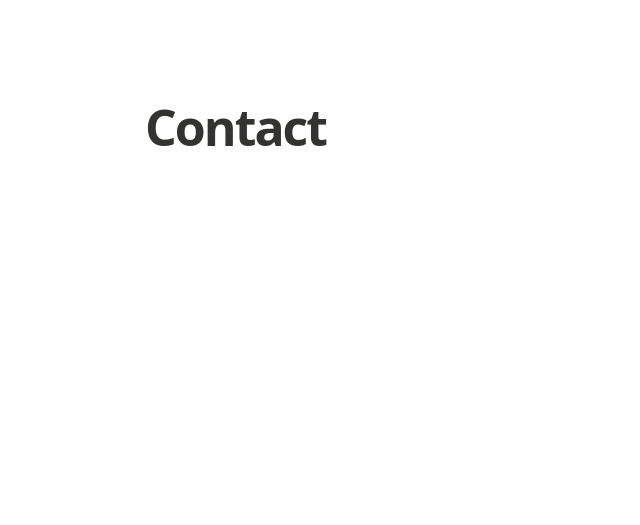
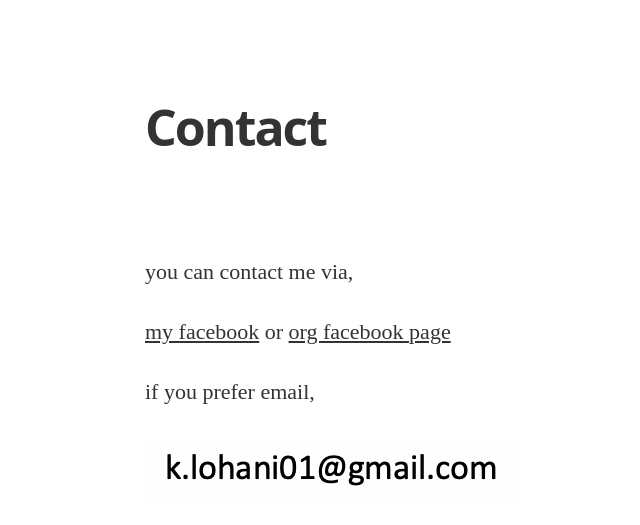
Before and after one commit to aawaraorg/aawaraorg.github.io, a Jekyll site: the page built from pages/contact.md, in a window 1280 px wide. Shown: the top 525 px of the page, without its empty margins (175-815 px from the left). Built offline with Jekyll 4.4.1, drawn with Linux system fonts in a browser that asks for light colours; nearby versions of some CDN libraries; some web fonts are replaced.

Commit message:
added contact info

```diff
--- a/_layouts/shikshya-dikshya.html
+++ b/_layouts/shikshya-dikshya.html
@@ -24,7 +24,11 @@
       </p>
       &nbsp;
       <p>
-        <iframe width="650" height="315" src="http://www.youtube.com/embed/dQw4w9WgXcQ" frameborder="0" allowfullscreen></iframe>
+        <!-- <iframe width="650" height="315" src="http://www.youtube.com/embed/dQw4w9WgXcQ" frameborder="0" allowfullscreen></iframe> -->
+        <video width="320" height="240" controls src="http://www.youtube.com/embed/dQw4w9WgXcQ">
+          <!-- <source src="http://www.youtube.com/embed/dQw4w9WgXcQ"> -->
+          Your browser does not support the video tag.
+        </video>
       </p>
 
       <div class="custom-links">
--- a/pages/contact.md
+++ b/pages/contact.md
@@ -3,3 +3,11 @@ layout: page
 title: Contact
 permalink: /contact/
 ---
+
+you can contact me via,
+
+[my facebook](https://www.facebook.com/kshitij.lohani) or [org facebook page](http://facebook.com/aawara.org)
+
+if you prefer email,
+
+![](/assets/images/em.png)
```
Also changed, not shown: assets/images/author.jpg (deleted), assets/images/background_image.jpg (deleted), assets/images/em.png (added), assets/images/screenshot1.jpg (deleted), assets/images/screenshot2.jpg (deleted), assets/images/screenshot3.jpg (deleted), assets/images/three_goals.png (deleted), 10 other files.
